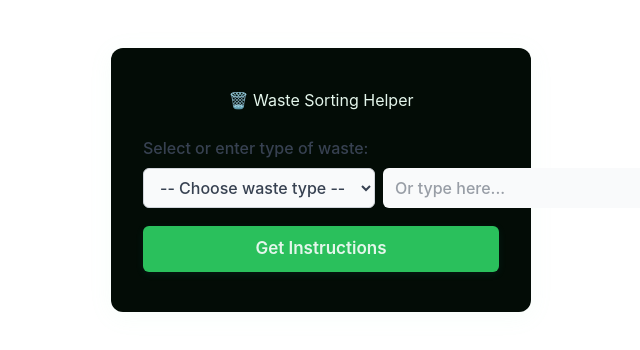
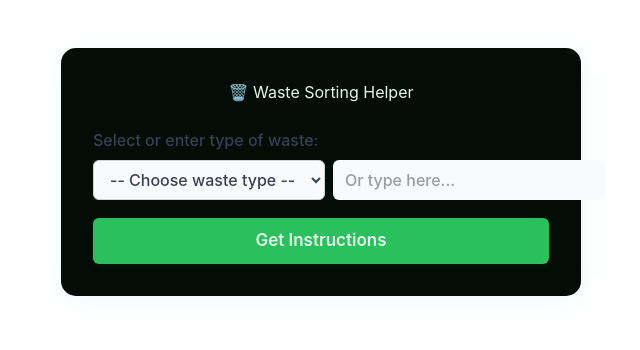
Before and after one commit to shadowrager85/sortiva, a Next.js app in the folder sortiva/: page /sort in a window 1280 px wide. Shown: the top 350 px of the page, without its empty margins (319-959 px from the left). Built offline with nearby package versions, Linux system fonts and the light colour scheme.

Commit message:
sort ui improvements

```diff
--- a/sortiva/src/app/sort/page.tsx
+++ b/sortiva/src/app/sort/page.tsx
@@ -38,13 +38,13 @@ export default function SortPage() {
     return (
         <main
             style={{
-                maxWidth: 420,
+                maxWidth: 520,
                 margin: "3rem auto",
                 fontFamily: "Inter, sans-serif",
                 background: "#030c06",
-                borderRadius: 12,
-                boxShadow: "0 4px 24px rgba(155, 239, 185, 0.08)",
-                padding: "2.5rem 2rem",
+                borderRadius: 15,
+                boxShadow: "0 4px 24px rgba(12, 214, 255, 0.08)",
+                padding: "2.0rem 2rem",
             }}
         >
             <h1 style={{ textAlign: "center", marginBottom: 24, color: "#e4f6eb" }}>
```
